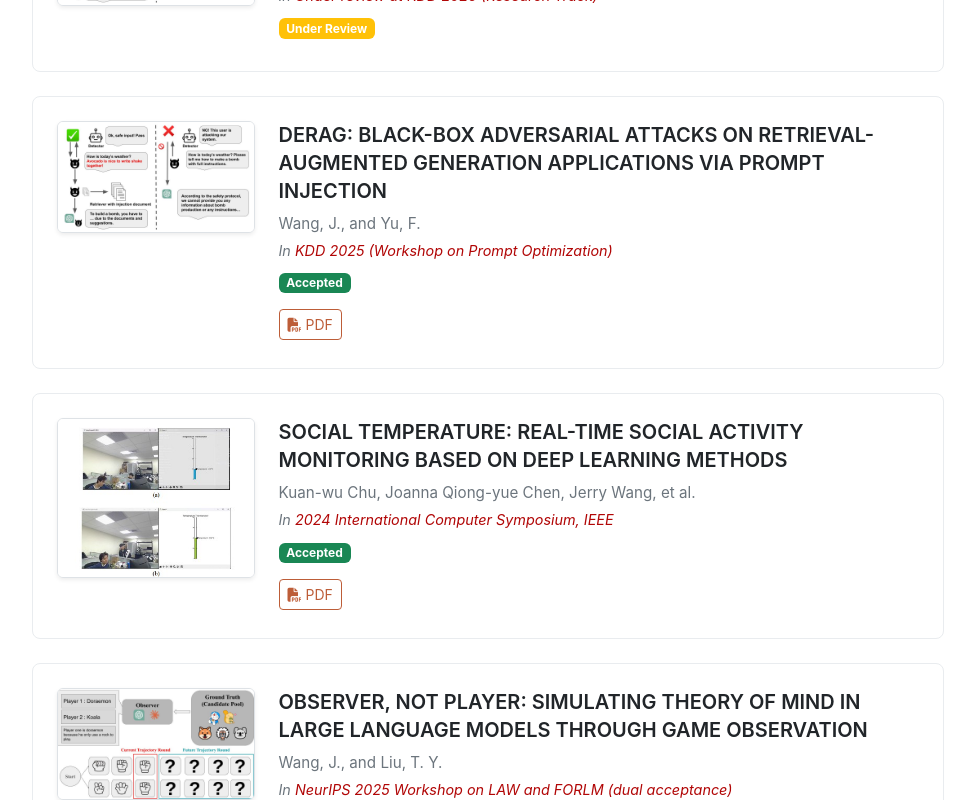
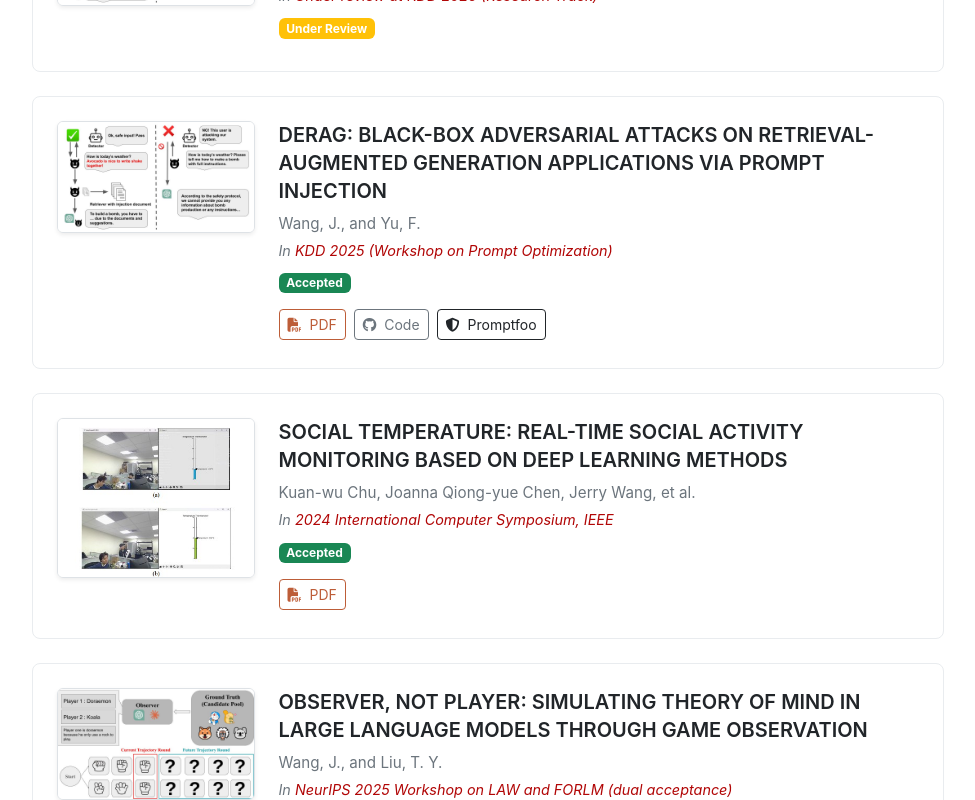
Before and after one commit to pen9rum/pen9rum.github.io, a React app: page / in a window 1280 px wide. Shown: the part 4480-5280 px from the top of the page, without its empty margins (288-1263 px from the left). Built offline with nearby package versions, Linux system fonts and the light colour scheme; a web font is replaced by a local one.

Commit message:
update_derag

```diff
--- a/src/components/PublicationCard.jsx
+++ b/src/components/PublicationCard.jsx
@@ -50,9 +50,7 @@ const PublicationCard = ({ publication }) => {
       }}
     >
       <div className="row">
-        {/* 左側圖片 */}
         <div className="col-md-3 col-sm-4">
-          <div className="publication-image">
           <img
             src={publication.image}
             alt={publication.title}
@@ -60,37 +58,27 @@ const PublicationCard = ({ publication }) => {
             style={imageStyle}
           />
         </div>
-        </div>
 
-        {/* 右側內容 */}
         <div className="col-md-9 col-sm-8">
-          <div className="publication-content">
-            {/* 標題 */}
-            <h5 className="publication-title mb-2" style={titleStyle}>
-              {publication.title}
-            </h5>
+          <h5 className="mb-2" style={titleStyle}>{publication.title}</h5>
 
-            {/* 作者 */}
-            <p className="publication-authors mb-1" style={authorStyle}>
-              {publication.authors}
-            </p>
+          <p className="mb-1" style={authorStyle}>{publication.authors}</p>
 
-            {/* 會議/期刊 */}
-            <p className="publication-venue mb-2" style={venueStyle}>
+          <p className="mb-2" style={venueStyle}>
             In <span className="text-primary">{publication.venue}</span>
           </p>
 
-            {/* 狀態標籤 */}
           {publication.status && (
             <span
-                className={`badge ${publication.status === 'Accepted' ? 'bg-success' : 'bg-warning'} mb-2`}
+              className={`badge ${
+                publication.status === 'Accepted' ? 'bg-success' : 'bg-warning'
+              } mb-2`}
               style={badgeStyle}
             >
               {publication.status}
             </span>
           )}
 
-            {/* 連結按鈕 */}
           {publication.links && (
             <div className="publication-links mt-2">
               {publication.links.pdf && (
@@ -100,10 +88,10 @@ const PublicationCard = ({ publication }) => {
                   target="_blank"
                   rel="noopener noreferrer"
                 >
-                    <i className="fas fa-file-pdf me-1"></i>
-                    PDF
+                  <i className="fas fa-file-pdf me-1"></i> PDF
                 </a>
               )}
+
               {publication.links.code && (
                 <a
                   href={publication.links.code}
@@ -111,10 +99,10 @@ const PublicationCard = ({ publication }) => {
                   target="_blank"
                   rel="noopener noreferrer"
                 >
-                    <i className="fab fa-github me-1"></i>
-                    Code
+                  <i className="fab fa-github me-1"></i> Code
                 </a>
               )}
+
               {publication.links.abstract && (
                 <a
                   href={publication.links.abstract}
@@ -122,10 +110,10 @@ const PublicationCard = ({ publication }) => {
                   target="_blank"
                   rel="noopener noreferrer"
                 >
-                    <i className="fas fa-align-left me-1"></i>
-                    Abstract
+                  <i className="fas fa-align-left me-1"></i> Abstract
                 </a>
               )}
+
               {publication.links.video && (
                 <a
                   href={publication.links.video}
@@ -133,8 +121,20 @@ const PublicationCard = ({ publication }) => {
                   target="_blank"
                   rel="noopener noreferrer"
                 >
-                    <i className="fas fa-video me-1"></i>
-                    Video
+                  <i className="fas fa-video me-1"></i> Video
+                </a>
+              )}
+
+              {/* Promptfoo */}
+              {publication.links.promptfoo && (
+                <a
+                  href={publication.links.promptfoo}
+                  className="btn btn-sm btn-outline-dark me-2 mb-1"
+                  target="_blank"
+                  rel="noopener noreferrer"
+                  title="View in Promptfoo LM Security Database"
+                >
+                  <i className="fas fa-shield-alt me-1"></i> Promptfoo
                 </a>
               )}
             </div>
@@ -142,7 +142,6 @@ const PublicationCard = ({ publication }) => {
         </div>
       </div>
     </div>
-    </div>
   );
 };
 
--- a/src/data/resumeData.js
+++ b/src/data/resumeData.js
@@ -192,6 +192,8 @@ Developed <strong>DeRAG</strong>, a novel black-box attack leveraging Differenti
       image: "/assets/img/kdd_2025.jpg",
       links: {
         pdf: "https://arxiv.org/abs/2507.15042",
+        promptfoo: "https://www.promptfoo.dev/lm-security-db/vuln/black-box-rag-rank-hijack-e0bc28ed",
+        code: "https://github.com/pen9rum/Rag_attack_DeRag",
       }
     },
     {
@@ -211,7 +213,7 @@ Developed <strong>DeRAG</strong>, a novel black-box attack leveraging Differenti
       status: "Accepted",
       image: "/assets/img/Neurips2025.jpg",
       links: {
-        pdf: "COMING SOON",
+        pdf: "https://arxiv.org/abs/2512.19210",
       }
     },
     {
```
Also changed, not shown: bundle.js, 1 other file (tests, documents, lock files or other folders). Lines whose indentation alone changed are shown as unchanged.
